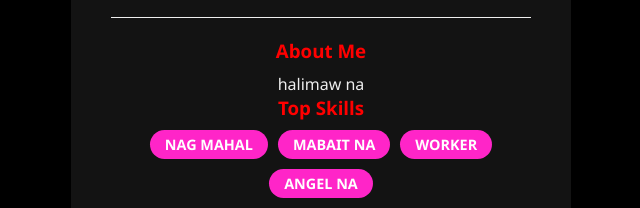
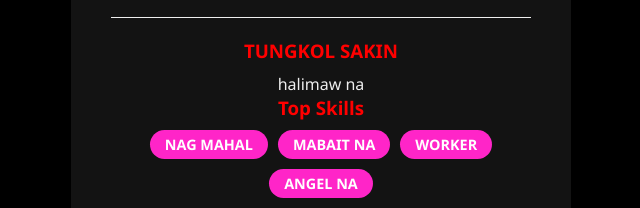
Before and after one commit to frseferrersjc-glitch/frankbootcamp23, a plain HTML site: page index.html in a window 1280 px wide. Shown: the part 382-590 px from the top of the page, 319-959 px from the left. Drawn offline with Linux system fonts and the light colour scheme.

Commit message:
TUNGKOL SAKIN

```diff
--- a/index.html
+++ b/index.html
@@ -20,7 +20,7 @@
         <hr>
 
         <section class="content">
-            <h3>About Me</h3>
+            <h3>TUNGKOL SAKIN</h3>
             <p>halimaw na</p>
         </section>
 
```
